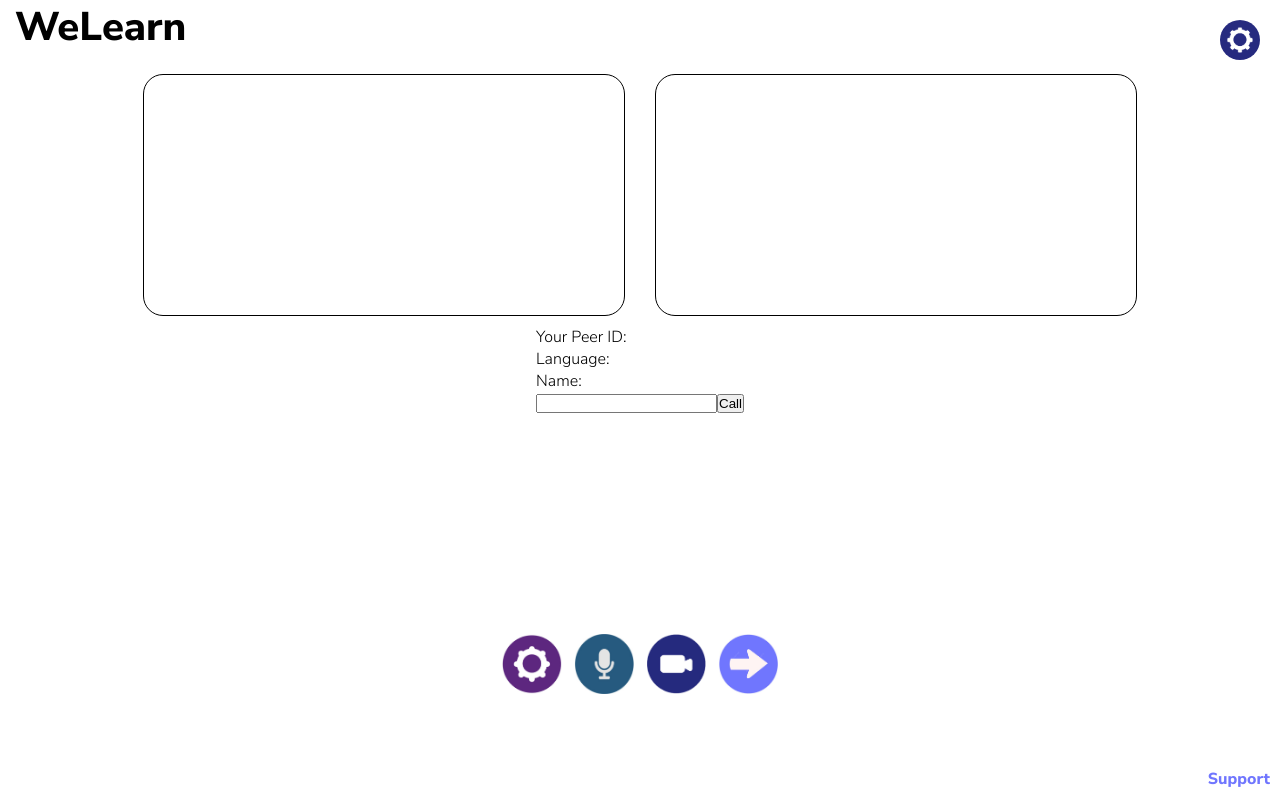
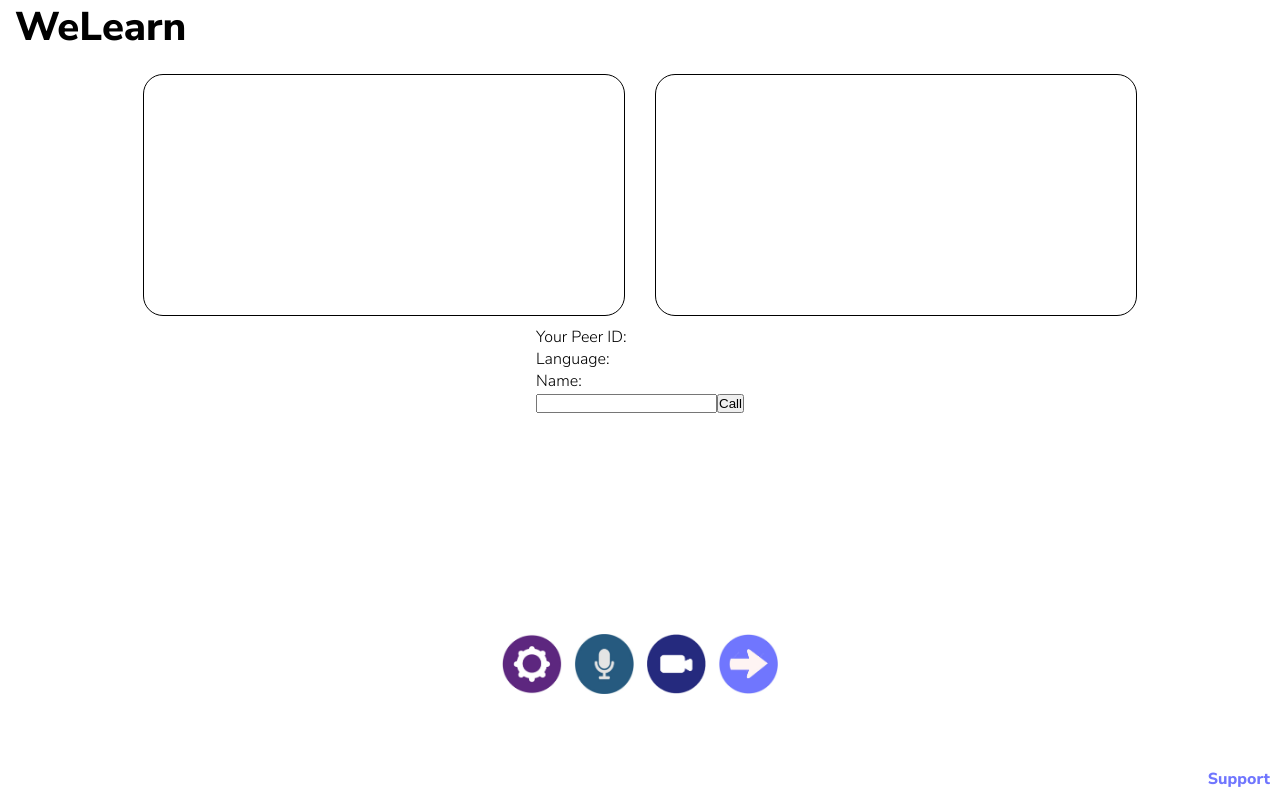
Before and after one commit to GachiKesha/WeLearn, a React (Create React App) app in the folder Frontend_WeLearn/: page /videocall in a window 1280 px wide. Built offline with nearby package versions, Linux system fonts and the light colour scheme; no server answers.

Commit message:
removed the extra settings button in VideoCallPage.js

```diff
--- a/Frontend_WeLearn/src/components/pages/VideoCallPage.js
+++ b/Frontend_WeLearn/src/components/pages/VideoCallPage.js
@@ -3,7 +3,6 @@
 import Peer from "peerjs";
 import Header from '../common/Header';
 import Support from '../common/Support';
-import settingLogo from './settingLogo.png';
 import cameraOn from './cameraOn.png';
 import cameraOff from './cameraOff.png';
 import next from './next.png';
@@ -116,11 +115,6 @@
 
     return <div>
     <Header />
-        <div className='setting'>
-    <a href="#">
-        <img src={settingLogo} alt="Setting Logo" />
-      </a>
-    </div>
         <div className={styles.mainContainer}>
             <div className={styles.videosSection}>
                 <video className={styles.videoElement} ref={localVideoRef} autoPlay playsInline muted />
```
